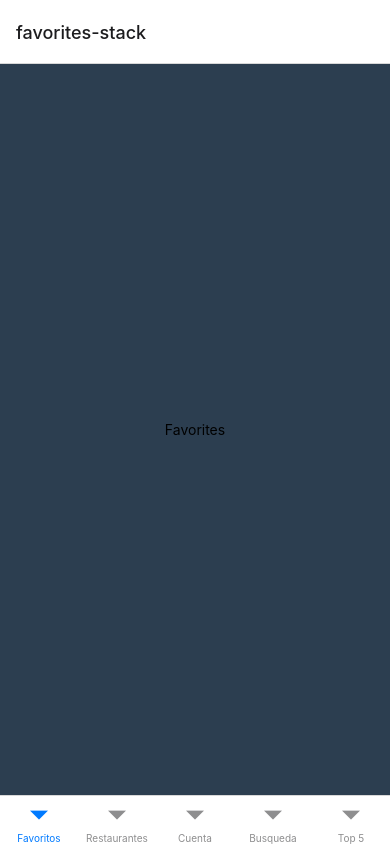
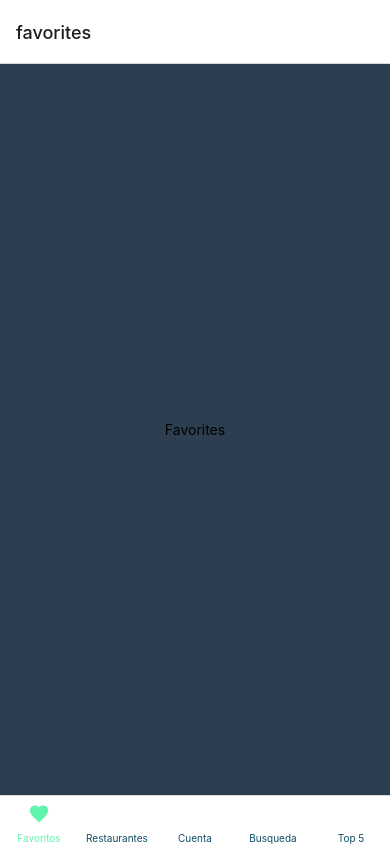
Before and after one commit to manueldevmx/5Tenedores, a React Native app: screen /favorites-stack in a window 390 px wide. Built offline with nearby package versions, Linux system fonts and the light colour scheme.

Commit message:
agregar iconos - -

```diff
--- a/app/navigation/FavoritesStack.js
+++ b/app/navigation/FavoritesStack.js
@@ -9,7 +9,7 @@ export default function FavoritesStack( ) {
     return(
         <Stack.Navigator>
             <Stack.Screen
-                name="favorites-stack"
+                name="favorites"
                 component={Favorites}
                 option={{title: "Favoritos"}}
             />
--- a/app/navigation/Navigation.js
+++ b/app/navigation/Navigation.js
@@ -3,6 +3,7 @@ import React, { Component } from 'react';
 import { View, Text, StyleSheet } from 'react-native';
 import {NavigationContainer} from "@react-navigation/native";
 import {createBottomTabNavigator}  from "@react-navigation/bottom-tabs"
+import {Icon} from "react-native-elements";
 
 //Stack de navegacion
 import RestaurantsStack from './RestaurantsStack';
@@ -19,9 +20,18 @@ import TopRestaurantsStack from './TopRestaurantsStack';
 export default function Navigation () {
     return (
       <NavigationContainer>
-          <Tab.Navigator>
+          <Tab.Navigator
+            initialRouteName="restaurants"
+        tabBarOptions={{
+          inactiveTintColor: "#0F4E66",
+          activeTintColor: "#61F4AD",
+        }}
+        screenOptions={({ route }) => ({
+          tabBarIcon: ({ color }) => screenOptions(route, color),
+        })}
+          >
               <Tab.Screen
-              name="favorites"
+              name="favorites-stack"
               component={FavoritesStack}
               options={{title: "Favoritos", headerShown: false}} />
               <Tab.Screen
@@ -46,4 +56,25 @@ export default function Navigation () {
 };
 
 
-//make this component available to the app
+function screenOptions(route, color) {
+    let iconName;
+
+    switch (route.name) {
+        case "favorites-stack":
+            iconName = "heart";
+            break;
+        case "restaurants-stacks":
+            iconName = "home";
+        default:
+            break;
+    }
+
+    return(
+        <Icon
+            type="material-community"
+            name={iconName}
+            size={22}
+            color={color}
+        />
+    )
+}
--- a/package.json
+++ b/package.json
@@ -22,6 +22,7 @@
     "react": "17.0.1",
     "react-dom": "17.0.1",
     "react-native": "0.64.3",
+    "react-native-elements": "^3.4.2",
     "react-native-gesture-handler": "~2.1.0",
     "react-native-reanimated": "~2.3.1",
     "react-native-safe-area-context": "3.3.2",
```
Also changed, not shown: validationEmail.txt (added), 1 other file (tests, documents, lock files or other folders).
